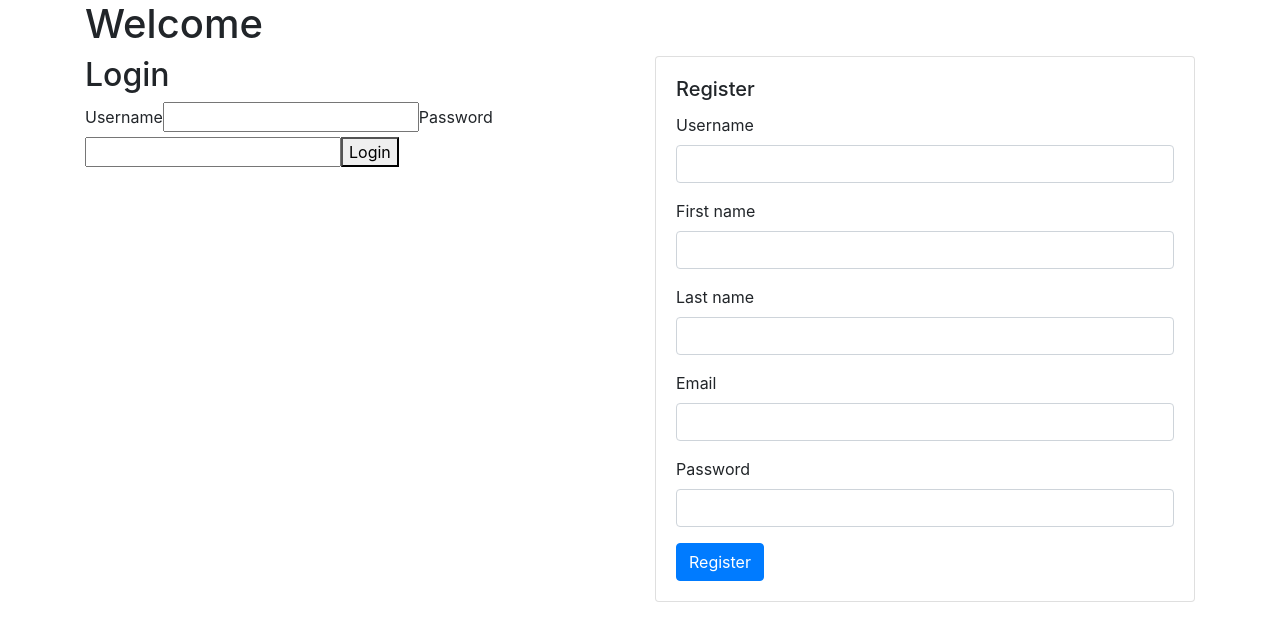
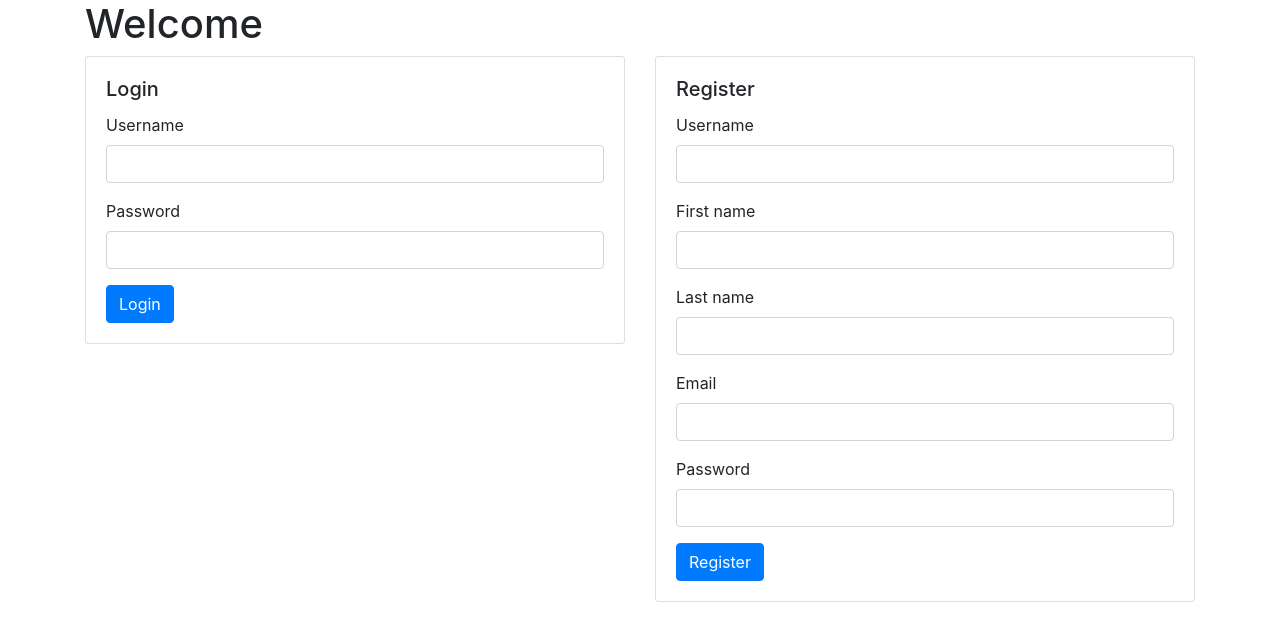
Before and after one commit to marcheimendinger/little-social-network, a React (Create React App) app in the folder client/: page /welcome in a window 1280 px wide. Shown: the top 638 px of the page. Built offline with nearby package versions, Linux system fonts and the light colour scheme.

Commit message:
Beautify Login and fix DOM unique id issue

```diff
--- a/client/src/components/FormInput.js
+++ b/client/src/components/FormInput.js
@@ -3,14 +3,14 @@ import { Form } from 'react-bootstrap'
 
 // Generate all necessary code for a string input in a form
 // To use as the 'component' prop in the 'Field' component from Formik
-// Required props : 'name', 'placeholder' and 'type'
+// Required props : 'name', 'id' (need to be unique in DOM !), 'placeholder' and 'type'
 // Inspiration : https://jaredpalmer.com/formik/docs/api/field
 function String({
     field,
     form: { touched, errors },
     ...props}) {
     return (
-        <Form.Group controlId={field.name} >
+        <Form.Group controlId={props.id} >
             <Form.Label>{props.placeholder}</Form.Label>
             <Form.Control
                 {...field}
--- a/client/src/components/public/Login.js
+++ b/client/src/components/public/Login.js
@@ -1,56 +1,68 @@
 import React, { useState } from 'react'
 import { Redirect } from 'react-router-dom'
+import { Card, Form, Button, Alert } from 'react-bootstrap'
+import { Formik, Field } from 'formik'
+import * as Yup from 'yup'
 
 import API from '../API'
-import Alert from '../Alert'
+import Input from '../FormInput'
 
 // Inspiration :
 // https://upmostly.com/tutorials/using-custom-react-hooks-simplify-forms/
 // https://www.taniarascia.com/crud-app-in-react-with-hooks/
 export default function Login() {
-    const initialUser = { username: '', password: '' }
-    const [user, setUser] = useState(initialUser)
+    const [redirectToHome, setRedirectToHome] = useState(false)
 
-    const [redirect, setRedirect] = useState(false)
+    const validationSchema = Yup.object().shape({
+        username: Yup.string()
+            .required()
+            .min(5)
+            .max(32),
+        password: Yup.string()
+            .required()
+            .min(5)
+            .max(100)
+    })
 
-    const [error, setError] = useState({ type: 'error' })
-
-    async function handleSubmit(event) {
+    async function handleSubmit(values, actions) {
         try {
-            event.preventDefault() // Prevent page reload
-            if (!user.username || !user.password) {
-                throw new Error('All fields are required')
-            }
             await API.post('/user/login', {
-                username: user.username,
-                password: user.password
+                username: values.username,
+                password: values.password
             })
-            setRedirect(true)
+            setRedirectToHome(true)
         } catch (e) {
-            setError({ ...error, text: e.toString() })
+            console.log(e)
+            actions.setSubmitting(false)
+            actions.setStatus({ error: 'Wrong username or password' })
         }
     }
 
-    function handleChange(event) {
-        const { name, value } = event.target
-        setUser({ ...user, [name]: value })
-    }
-
-    if (redirect) {
+    if (redirectToHome) {
         return <Redirect to="/" />
     }
 
     return (
-        <div>
-            <h2>Login</h2>
-            <form onSubmit={handleSubmit}>
-                <Alert type={error.type} text={error.text} />
-                <label>Username</label>
-                <input type="text" name="username" onChange={handleChange} value={user.username} />
-                <label>Password</label>
-                <input type="password" name="password" onChange={handleChange} value={user.password} />
-                <button>Login</button>
-            </form>
-        </div>
+        <Card>
+            <Card.Body>
+                <Card.Title>Login</Card.Title>
+                <Formik
+                    initialValues={{
+                        username: '',
+                        password: ''
+                    }}
+                    validationSchema={validationSchema}
+                    onSubmit={handleSubmit}
+                    render= {({ handleSubmit, status }) => (
+                        <Form noValidate onSubmit={handleSubmit}>
+                            { status ? <Alert variant="danger">{status.error}</Alert> : null }
+                            <Field name="username" id="usernameLogin" placeholder="Username" type="text" component={Input.String} />
+                            <Field name="password" id="passwordLogin" placeholder="Password" type="password" component={Input.String} />
+                            <Button type="submit">Login</Button>
+                        </Form>
+                    )}
+                />
+            </Card.Body>
+        </Card>
     )
 }
--- a/client/src/components/public/Register.js
+++ b/client/src/components/public/Register.js
@@ -69,13 +69,13 @@ export default function Register() {
                     validationSchema={validationSchema}
                     onSubmit={handleSubmit}
                     render = {({ handleSubmit, status }) => (
-                        <Form noValidate onSubmit={handleSubmit} >
+                        <Form noValidate onSubmit={handleSubmit}>
                             { status ? <Alert variant="danger">{status.error}</Alert> : null }
-                            <Field name="username" placeholder="Username" type="text" component={Input.String} />
-                            <Field name="first_name" placeholder="First name" type="text" component={Input.String} />
-                            <Field name="last_name" placeholder="Last name" type="text" component={Input.String} />
-                            <Field name="email" placeholder="Email" type="email" component={Input.String} />
-                            <Field name="password" placeholder="Password" type="password" component={Input.String} />
+                            <Field name="username" id="usernameRegister" placeholder="Username" type="text" component={Input.String} />
+                            <Field name="first_name" id="first_nameRegister" placeholder="First name" type="text" component={Input.String} />
+                            <Field name="last_name" id="last_nameRegister" placeholder="Last name" type="text" component={Input.String} />
+                            <Field name="email" id="emailRegister" placeholder="Email" type="email" component={Input.String} />
+                            <Field name="password" id="passwordRegister" placeholder="Password" type="password" component={Input.String} />
                             <Button type="submit">Register</Button>
                         </Form>
                     )}
```
